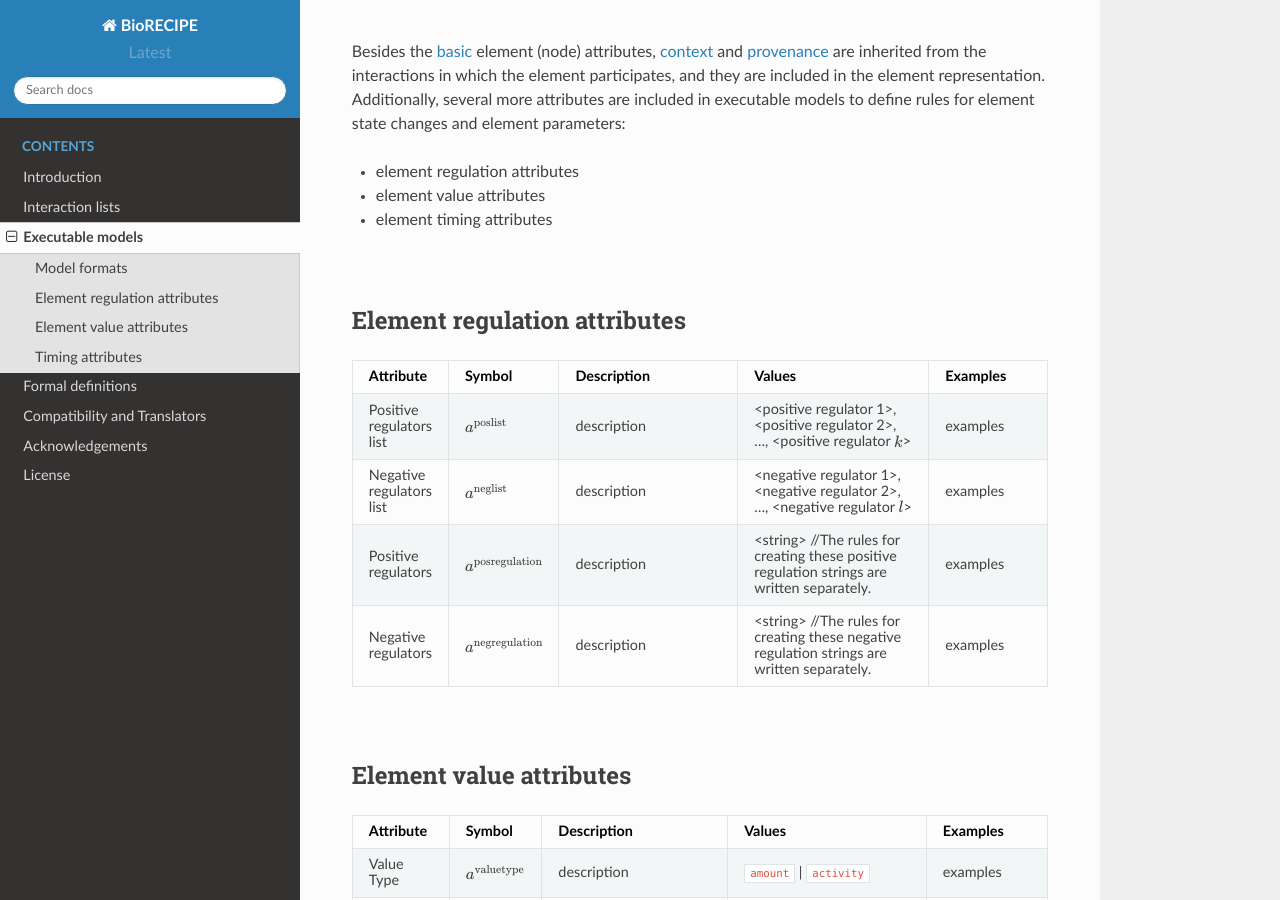
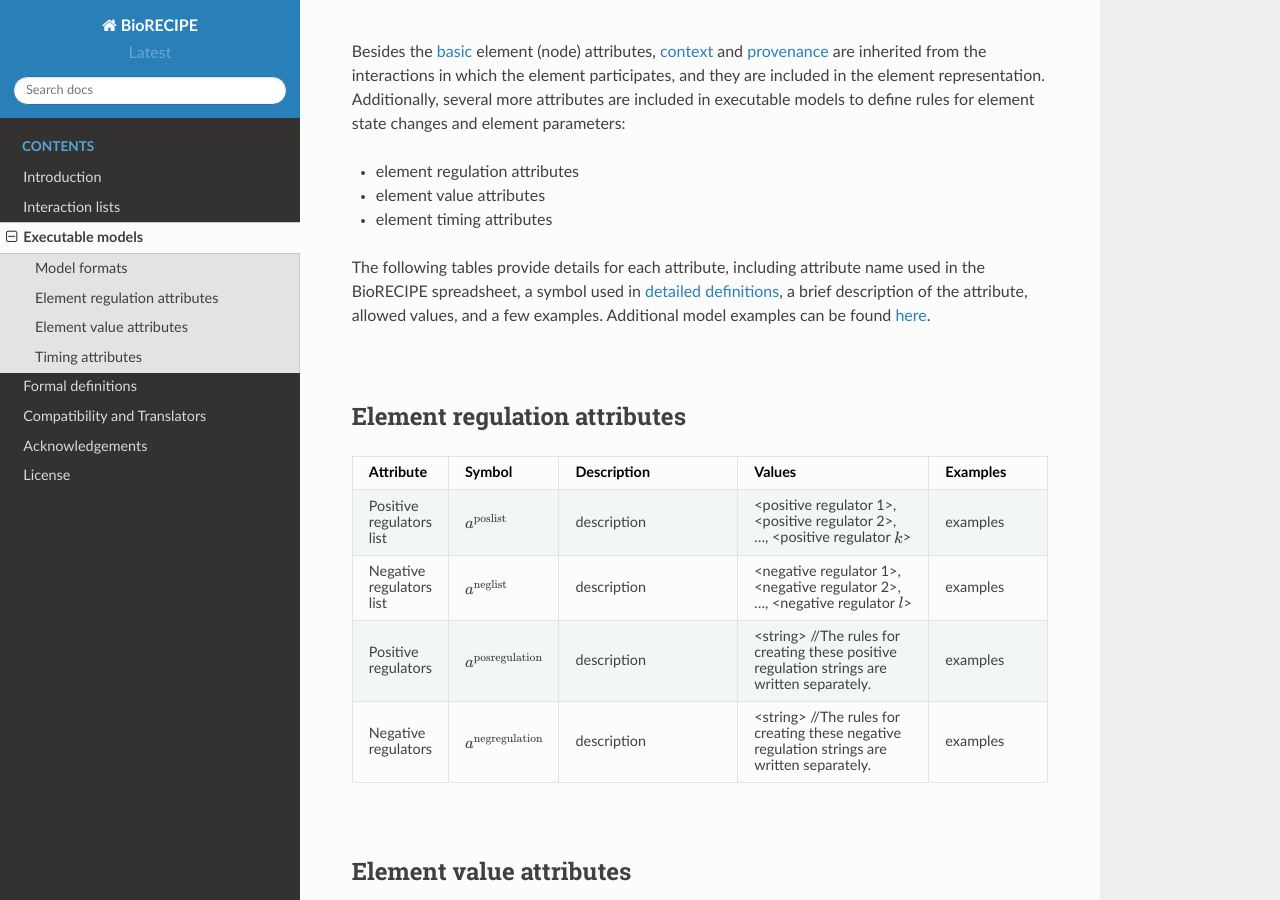
Before and after one commit to pitt-miskov-zivanov-lab/BioRECIPE, a Sphinx documentation site: the page built from docs/model_representation.rst, in a window 1280 px wide and 900 px high, scrolled down 1410 px. Built offline with Sphinx 7.4.7 and the Read the Docs theme 2.0.0, drawn with Linux system fonts in a browser that asks for light colours.

Commit message:
Update model_representation.rst

```diff
--- a/docs/model_representation.rst
+++ b/docs/model_representation.rst
@@ -29,6 +29,8 @@ Besides the `basic <https://melody-biorecipe.readthedocs.io/en/latest/bio_intera
 - element regulation attributes
 - element value attributes
 - element timing attributes
+
+The following tables provide details for each attribute, including attribute name used in the BioRECIPE spreadsheet, a symbol used in `detailed definitions <https://melody-biorecipe.readthedocs.io/en/latest/definitions.html#formal-definitions>`_, a brief description of the attribute, allowed values, and a few examples. Additional model examples can be found `here <https://github.com/pitt-miskov-zivanov-lab/BioRECIPE/blob/main/examples>`_.
 
 |
 
```
